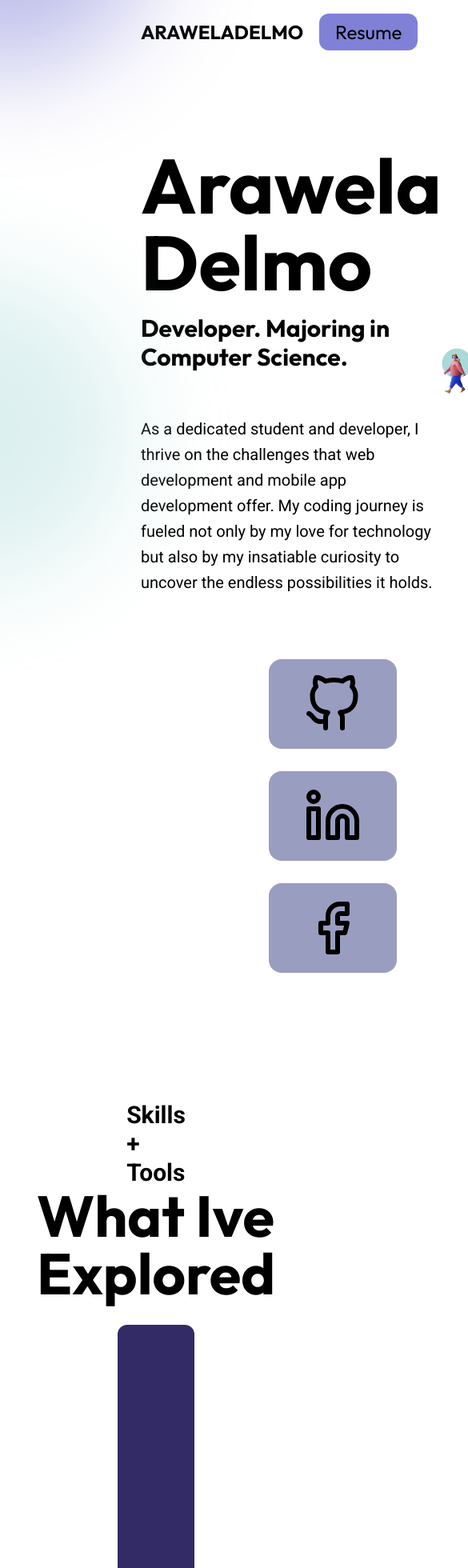
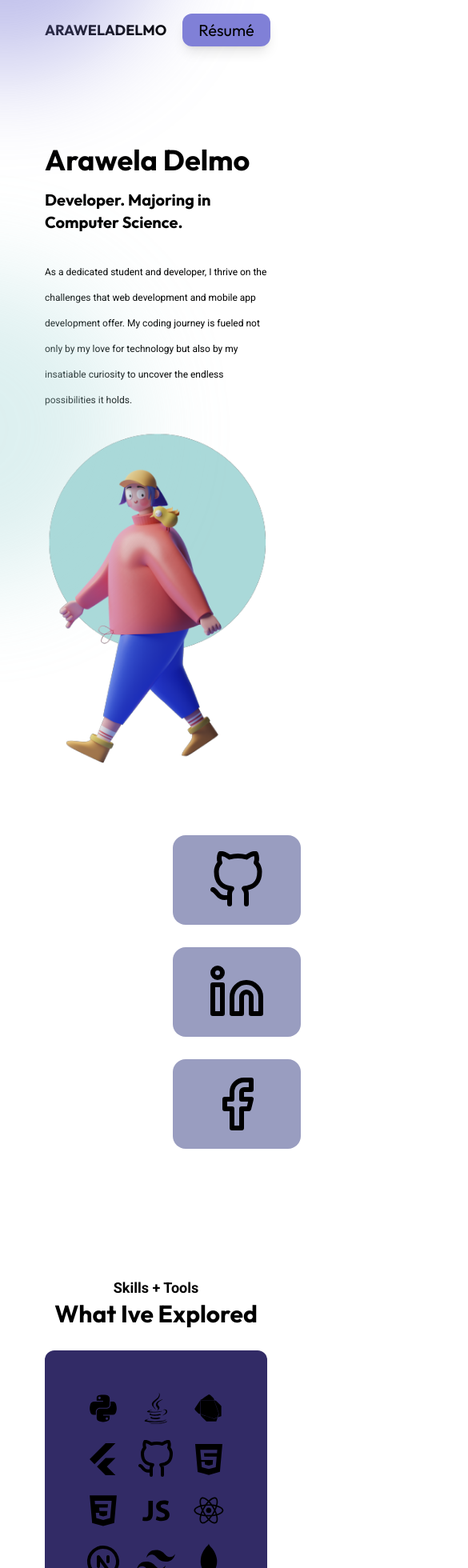
Before and after one commit to ABCD-rgb/abcd-rgb_portfolio, a Next.js app: page / in a window 390 px wide. Shown: the part 40-2000 px from the top of the page at 80% size, 585 px wide, since content can reach past the window. Built offline with nearby package versions, Linux system fonts and the light colour scheme.

Commit message:
style: added responsive design

```diff
--- a/app/components/socials.jsx
+++ b/app/components/socials.jsx
@@ -2,7 +2,7 @@ import Image from "next/image";
 
 const Socials = ({social}) => {
   return (
-    <div className="bg-bgsocials bg-opacity-40 w-40 h-28 cursor-pointer flex justify-center items-center rounded-2xl">
+    <div className="bg-bgsocials bg-opacity-40 w-40 h-28 cursor-pointer flex justify-center items-center rounded-2xl hover:ring-4">
       {social}
     </div>
   )
--- a/app/page.tsx
+++ b/app/page.tsx
@@ -17,37 +17,37 @@ import Socials from './components/socials';
 export default function Home() {
   return (
     <main>
-      <section className='min-h-screen pt-16 mx-44'>
+      <section className='min-h-screen pt-16 mx-14 md:mx-44'>
         <div className='absolute w-96 h-96 bg-accentGreen rounded-full blur-3xl opacity-40 overflow-hidden -left-56 top-96'></div>
         <div className='absolute w-96 h-96 bg-accentPurple rounded-full blur-3xl opacity-50 overflow-hidden right-48 -top-64'></div>
         {/* Navbar */}
-        <nav className='mb-32 flex justify-between'>
-          <h1 className='text-2xl font-bold'>ARAWELADELMO</h1>
+        <nav className='mb-32 flex justify-around md:justify-between'>
+          <h1 className='text-lg md:text-2xl font-bold'>ARAWELADELMO</h1>
           <ul className='flex items-center'>
             <li>
               {/* <BsFillMoonStarsFill className='cursor-pointer text-2xl' /> */}
             </li>
             <li>
-              <Link className='text-2xl bg-accentPurple px-5 py-2 rounded-xl ml-5' href="/resume">Resume</Link>
+              <Link className=' text-xl md:text-2xl bg-accentPurple px-5 py-2 rounded-xl shadow-lg ml-5 hover:bg-transparent hover:border-accentPurple hover:border-2 hover:shadow-lg hover:ring-2' href="/resume">Résumé</Link>
             </li>
           </ul>
         </nav>
         {/* About Me */}
-        <div className='flex items-center justify-between'>
+        <div className='flex flex-col items-center justify-between md:flex-row'>
             <div>
-              <h2 className='text-8xl font-bold mb-4'>Arawela Delmo</h2>
-              <h3 className='text-3xl font-bold mb-14'>Developer. Majoring in Computer Science.</h3>
-              <p className={`${roboto.className} text-xl max-w-xl leading-8`}>
+              <h2 className='text-4xl font-bold mb-4 md:text-8xl'>Arawela Delmo</h2>
+              <h3 className='text-xl font-bold mb-8 md:mb-14 md:text-4xl'>Developer. Majoring in Computer Science.</h3>
+              <p className={`${roboto.className} text-xs max-w-xl leading-8 md:text-base`}>
                 As a dedicated student and developer, I thrive on the challenges
                 that web development and mobile app development offer.
                 My coding journey is fueled not only by my love for technology
                 but also by my insatiable curiosity to uncover the endless possibilities it holds.
               </p>
             </div>
-            <Image src={avatar} alt={'avatar'}/>
+            <Image src={avatar} alt={'avatar'} className='mt-5'/>
         </div>
         {/* Socials */}
-        <div className='px-40 pt-20 mb-40 flex justify-around flex-wrap content-between gap-7'>
+        <div className='px-40 pt-20 mb-40 flex justify-around flex-wrap content-between gap-7 '>
           <a href='https://github.com/ABCD-rgb' target='_blank'>
             <Socials social={<FiGithub className='text-7xl'/>} />
           </a>
@@ -60,24 +60,29 @@ export default function Home() {
         </div>
         {/* Skills + Tools */}
         <div className='flex flex-col items-center'>
-          <h3 className={`${roboto.className} font-bold text-3xl`}>Skills + Tools</h3>
-          <h2 className='font-bold text-7xl'>What Ive Explored</h2>
+          <h3 className={`${roboto.className} font-bold text-lg lg:text-3xl`}>Skills + Tools</h3>
+          <h2 className='font-bold text-3xl lg:text-7xl'>What Ive Explored</h2>
           <div className='bg-bgskills w-full h-96 rounded-xl mt-7 mb-64 p-12 flex flex-wrap justify-start gap-4'>
-            <DiPython className='text-8xl'/>
-            <DiJava className='text-8xl'/>
-            <DiDart className='text-8xl'/>
-            <RiFlutterFill className='text-8xl'/>
-            <FiGithub className='text-8xl'/>
-            <DiHtml5 className='text-8xl'/>
-            <DiCss3 className='text-8xl'/>
-            <DiJavascript1 className='text-8xl'/>
-            <DiReact className='text-8xl'/>
-            <TbBrandNextjs className='text-8xl'/>
-            <SiTailwindcss className='text-8xl'/>
-            <DiMongodb className='text-8xl'/>
-            <SiMariadb className='text-8xl'/>
-            <SiFirebase className='text-8xl'/>
+            <DiPython className='m-auto text-5xl lg:text-8xl'/>
+            <DiJava className='m-auto text-5xl lg:text-8xl'/>
+            <DiDart className='m-auto text-5xl lg:text-8xl'/>
+            <RiFlutterFill className='m-auto text-5xl lg:text-8xl'/>
+            <FiGithub className='m-auto text-5xl lg:text-8xl'/>
+            <DiHtml5 className='m-auto text-5xl lg:text-8xl'/>
+            <DiCss3 className='m-auto text-5xl lg:text-8xl'/>
+            <DiJavascript1 className='m-auto text-5xl lg:text-8xl'/>
+            <DiReact className='m-auto text-5xl lg:text-8xl'/>
+            <TbBrandNextjs className='m-auto text-5xl lg:text-8xl'/>
+            <SiTailwindcss className='m-auto text-5xl lg:text-8xl'/>
+            <DiMongodb className='m-auto text-5xl lg:text-8xl'/>
+            <SiMariadb className='m-auto text-5xl lg:text-8xl'/>
+            <SiFirebase className='m-auto text-5xl lg:text-8xl'/>
           </div>
+        </div>
+        {/* Portfolio */}
+        <div>
+          <h2 className='font-bold text-3xl md:text-7xl py-5'>Portfolio</h2>
+          <h3 className={`${roboto.className} font-bold text-lg md:text-3xl pb-20`}>Coming soon.</h3>
         </div>
       </section>
     </main>
--- a/app/resume/page.tsx
+++ b/app/resume/page.tsx
@@ -3,21 +3,23 @@ import { BsConeStriped } from 'react-icons/bs';
 
 export default function Page() {
     return (
-        <section className='min-h-screen pt-16 mx-44'>
+        <section className='min-h-screen pt-16 mx-20 md:mx-44'>
+            <div className='absolute w-96 h-96 bg-accentGreen rounded-full blur-3xl opacity-40 overflow-hidden -left-56 top-96'></div>
+            <div className='absolute w-96 h-96 bg-accentPurple rounded-full blur-3xl opacity-50 overflow-hidden right-72 -top-64'></div>
             <nav className='mb-32 flex justify-between'>
-                <h1 className='text-2xl font-bold'>ARAWELADELMO</h1>
+                <h1 className='text-lg md:text-2xl font-bold'>ARAWELADELMO</h1>
                 <ul className='flex items-center'>
                     <li>
                     {/* <BsFillMoonStarsFill className='cursor-pointer text-2xl' /> */}
                     </li>
                     <li>
-                    <Link className='text-2xl bg-accentPurple px-5 py-2 rounded-xl ml-5' href="/">Back to Home</Link>
+                    <Link className='text-xl bg-accentPurple px-5 py-2 rounded-xl shadow-lg ml-5 hover:bg-transparent hover:border-accentPurple hover:border-2 hover:shadow-lg hover:ring-2 md:text-2xl' href="/">Home</Link>
                     </li>
                 </ul>
             </nav>
-            <div className="flex items-center justify-center gap-5">
-                <h2 className='text-8xl font-bold mb-4 text-center'>Coming soon.</h2>
-                <BsConeStriped className="text-9xl text-center text-orange-400"/>
+            <div className="bg-bgskills w-full h-96 rounded-xl mt-7 mb-64 p-12 bg-opacity-50 shadow-lg shadow-accentPurple flex flex-col items-center justify-center gap-5 md:flex-row">
+                <h2 className='text-5xl md:text-8xl font-bold mb-4 text-center'>Coming soon.</h2>
+                <BsConeStriped className="text-6xl md:text-9xl text-center text-orange-400"/>
             </div>
         </section>
     )
```
